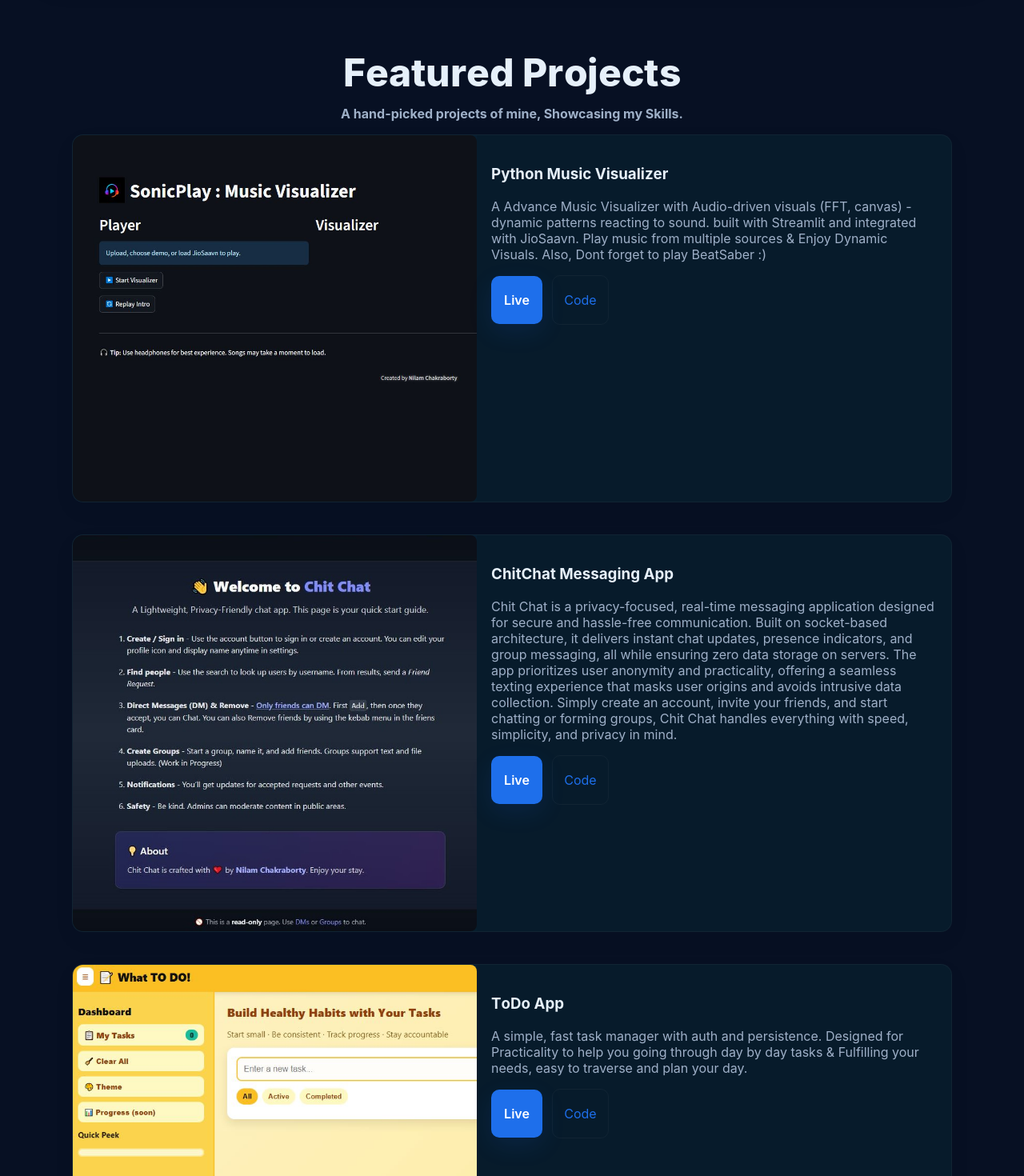
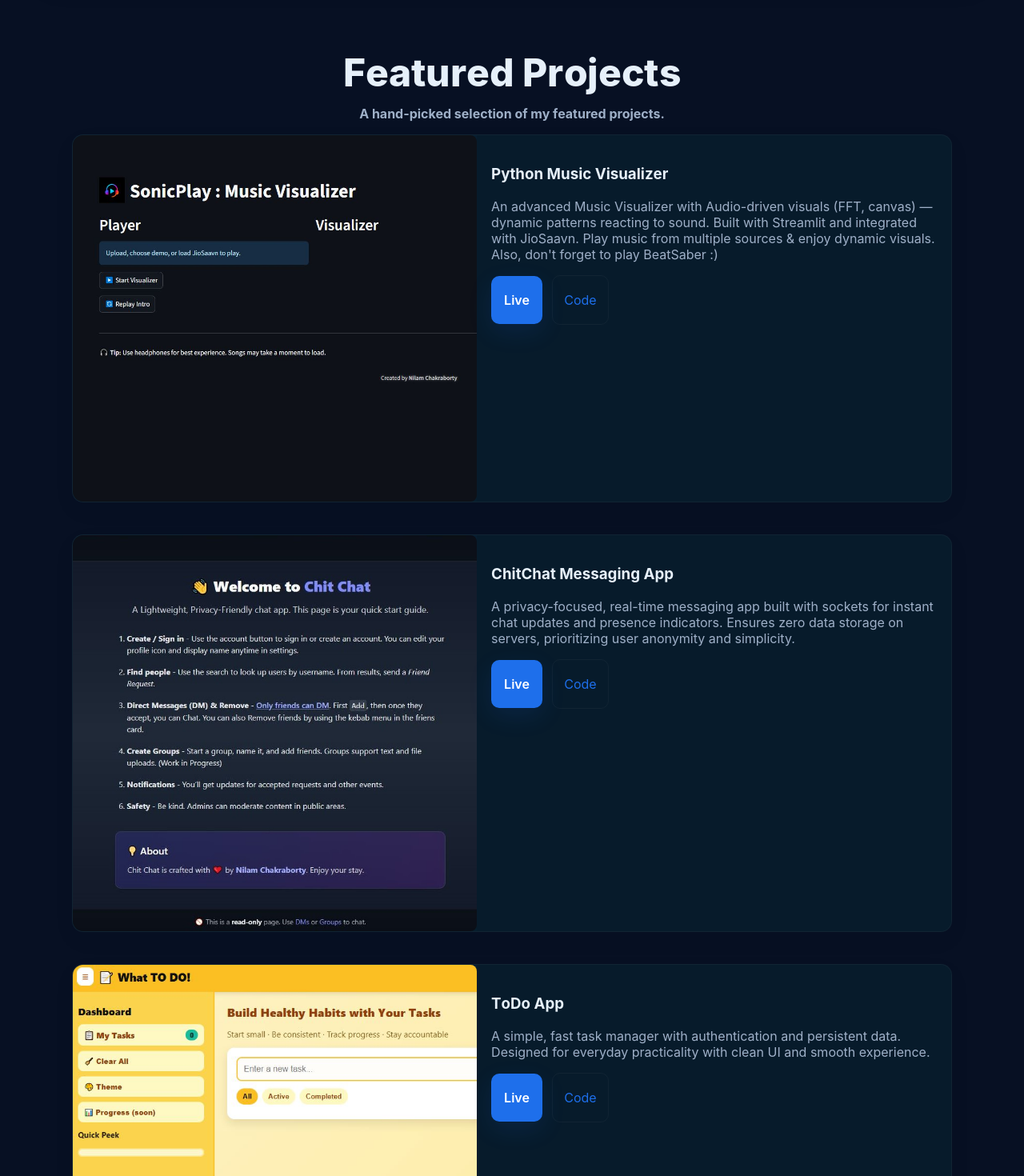
Before and after one commit to NilamXSC/PORTFOLIO, a React (Vite) app: page / in a window 1280 px wide. Shown: the part 1440-2910 px from the top of the page at 80% size. Built offline with nearby package versions, Linux system fonts and the light colour scheme.

Commit message:
Update ProjectsGrid.jsx

```diff
--- a/src/components/ProjectsGrid.jsx
+++ b/src/components/ProjectsGrid.jsx
@@ -4,66 +4,54 @@ import { motion, useReducedMotion } from "framer-motion";
 import AnimatedHeadline from "./AnimatedHeadline";
 
 /**
- * ProjectsGrid — robust image loading with fallback and logging.
+ * ProjectsGrid — desktop: image left / content right
+ * mobile: stacked (image above, content below)
  *
- * Make sure:
- *  - Your project images exist at public/assets/projects/... (committed)
- *  - A fallback placeholder exists at public/assets/projects/placeholder.jpg
- *
- * This file will try:
- *   1) `${BASE_URL}assets/projects/xxx.jpg`
- *   2) `${window.location.origin}/assets/projects/xxx.jpg` (absolute)
- *   3) `${BASE_URL}assets/projects/placeholder.jpg`
+ * ✅ Uses default public asset path:
+ * Place all images in: public/assets/projects/
+ * Example: public/assets/projects/music-visualizer.jpg
  */
-
-const base = import.meta.env.BASE_URL || "/";
 
 const projects = [
   {
     title: "Python Music Visualizer",
-    desc:
-      "A Advance Music Visualizer with Audio-driven visuals (FFT, canvas) - dynamic patterns reacting to sound. built with Streamlit and integrated with JioSaavn.  Play music from multiple sources & Enjoy Dynamic Visuals. Also, Dont forget to play BeatSaber :)",
-    img: "assets/projects/music-visualizer.jpg",
+    desc: "An advanced Music Visualizer with Audio-driven visuals (FFT, canvas) — dynamic patterns reacting to sound. Built with Streamlit and integrated with JioSaavn. Play music from multiple sources & enjoy dynamic visuals. Also, don't forget to play BeatSaber :)",
+    img: "/assets/projects/music-visualizer.jpg",
     github: "https://github.com/NilamXSC/Music-visualizer",
     live: "https://music-visualizer-hxuorbfc6jxffrzaujna37.streamlit.app",
   },
   {
     title: "ChitChat Messaging App",
-    desc:
-      "Chit Chat is a privacy-focused, real-time messaging application designed for secure and hassle-free communication. Built on socket-based architecture, it delivers instant chat updates, presence indicators, and group messaging, all while ensuring zero data storage on servers. The app prioritizes user anonymity and practicality, offering a seamless texting experience that masks user origins and avoids intrusive data collection. Simply create an account, invite your friends, and start chatting or forming groups, Chit Chat handles everything with speed, simplicity, and privacy in mind.",
-    img: "assets/projects/chitchat.jpg",
+    desc: "A privacy-focused, real-time messaging app built with sockets for instant chat updates and presence indicators. Ensures zero data storage on servers, prioritizing user anonymity and simplicity.",
+    img: "/assets/projects/chitchat.jpg",
     github: "https://github.com/NilamXSC/chitchat-textapp",
     live: "https://discord-mock-client.vercel.app/",
   },
   {
     title: "ToDo App",
-    desc:
-      "A simple, fast task manager with auth and persistence. Designed for Practicality to help you going through day by day tasks & Fulfilling your needs, easy to traverse and plan your day.",
-    img: "assets/projects/todo.jpg",
+    desc: "A simple, fast task manager with authentication and persistent data. Designed for everyday practicality with clean UI and smooth experience.",
+    img: "/assets/projects/todo.jpg",
     github: "https://github.com/NilamXSC/todo",
     live: "https://todo-nu-pearl.vercel.app/",
   },
   {
     title: "Movie Buddy",
-    desc:
-      "Movie Buddy is designed to be an intelligent, user-friendly application that helps users find movies and TV shows effortlessly. Instead of endlessly scrolling through lists or relying on algorithms that don’t understand your tastes, Movie Buddy acts as your personalized entertainment assistant. Discover & save movies, built with TMDB and polished UI interactions.",
-    img: "assets/projects/moviebuddy.jpg",
+    desc: "A smart, user-friendly movie discovery app built using TMDB API. Features polished UI, smooth animations, and allows users to explore and save favorite movies.",
+    img: "/assets/projects/moviebuddy.jpg",
     github: "https://github.com/NilamXSC/movie-buddy",
     live: "https://movie-buddy-taupe-rho.vercel.app/index.html",
   },
   {
     title: "House Price Prediction",
-    desc:
-      "House Price Prediction is a machine learning project focused on building an intelligent model that accurately estimates property prices based on a variety of influencing factors such as location, area, number of rooms, amenities, and more. The goal of the project is to analyze key features affecting real estate prices and develop a predictive model capable of providing reliable price estimates, helping both buyers and sellers make more informed decisions.",
-    img: "assets/projects/housingprice.jpg",
+    desc: "A machine learning project that predicts house prices based on multiple influencing factors such as location, size, and amenities using trained regression models.",
+    img: "/assets/projects/housingprice.jpg",
     github: "https://github.com/NilamXSC/housingPrice-prediction",
     live: "https://housingprice-predictionbynilam.streamlit.app/",
   },
   {
-    title: "Get Fit With Me - Gym Trainer Landing Page",
-    desc:
-      "A fully responsive and visually engaging landing page designed for a personal fitness trainer brand. Built with a focus on modern UI/UX principles, it features smooth animations, interactive call-to-action (CTA) buttons, and dynamic form interactions to boost user engagement and lead conversion. The page adapts seamlessly across all devices, includes animated scroll effects, and presents key trainer details, services, testimonials, and a sign-up section, creating a professional first impression and encouraging visitors to join fitness programs.",
-    img: "assets/projects/getfit.jpg",
+    title: "Get Fit With Me — Landing Page",
+    desc: "A fully responsive, visually engaging landing page for fitness trainers. Features smooth animations, interactive CTAs, and adaptive design for all devices.",
+    img: "/assets/projects/getfit.jpg",
     github: "https://github.com/NilamXSC/getfitwithme",
     live: "https://getfitwithme.vercel.app/",
   },
@@ -92,27 +80,24 @@ export default function ProjectsGrid() {
     hidden: {},
     visible: { transition: { staggerChildren: 0.03, delayChildren: 0.04 } },
   };
+
   const titleChar = {
     hidden: { opacity: 0, y: 8 },
     visible: { opacity: 1, y: 0, transition: { duration: 0.26 } },
   };
 
-  const makePrimary = (relPath) => {
-    // normalize base and relPath into a single path that starts with "/"
-    const baseTrim = (base || "/").replace(/\/$/, ""); // e.g. "/mybase" or ""
-    const path = relPath.startsWith("/") ? relPath.slice(1) : relPath;
-    const primary = `${baseTrim ? baseTrim : ""}/${path}`; // may be "/assets/..."
-    return primary;
-  };
-
-  const placeholder = makePrimary("assets/projects/placeholder.jpg");
-
   return (
-    <section id="projects" className="section-gap container-site relative z-10 text-[var(--text)]">
+    <section
+      id="projects"
+      className="section-gap container-site relative z-10 text-[var(--text)]"
+    >
       <div className="text-center mb-8">
-        <AnimatedHeadline text="Featured Projects" className="text-4xl md:text-5xl font-extrabold mb-3" />
+        <AnimatedHeadline
+          text="Featured Projects"
+          className="text-4xl md:text-5xl font-extrabold mb-3"
+        />
         <p className="text-[var(--muted)] max-w-xl mx-auto text-base md:text-lg">
-          <b>A hand-picked projects of mine, Showcasing my Skills.</b>
+          <b>A hand-picked selection of my featured projects.</b>
         </p>
         <div className="mt-3 w-16 h-1 bg-[var(--accent)] mx-auto rounded-full shadow-[0_0_18px_var(--accent)]" />
       </div>
@@ -120,7 +105,6 @@ export default function ProjectsGrid() {
       <div className="grid">
         {projects.map((p, i) => {
           const direction = i % 2 === 0 ? 1 : -1;
-          const primary = makePrimary(p.img);
 
           return (
             <motion.article
@@ -133,72 +117,78 @@ export default function ProjectsGrid() {
               className="project-card card rounded-2xl overflow-hidden bg-[var(--card)]"
               style={{ marginBottom: "2.5rem" }}
             >
-              <div className="project-media" style={{ minHeight: 160 }}>
-                <img
-                  src={primary}
-                  alt={p.title}
-                  className="project-img"
-                  onError={(e) => {
-                    try {
-                      const attempted = e.currentTarget.src;
-                      console.warn(`[ProjectsGrid] primary failed:`, attempted);
-                      // try absolute origin fallback
-                      if (typeof window !== "undefined") {
-                        const abs = `${window.location.origin}${primary.startsWith("/") ? primary : "/" + primary}`;
-                        console.warn(`[ProjectsGrid] trying absolute URL:`, abs);
-                        e.currentTarget.onerror = null;
-                        e.currentTarget.src = abs;
-                        // set a small timer - if absolute fails, next onError will run and we'll set placeholder
-                        setTimeout(() => {
-                          if (e.currentTarget && e.currentTarget.src === abs) {
-                            // nothing — wait for onerror to handle
-                          }
-                        }, 300);
-                        return;
-                      }
-                    } catch (err) {
-                      console.error("[ProjectsGrid] onError handler failure:", err);
-                    }
-                    // final fallback
-                    try {
-                      console.warn(`[ProjectsGrid] switching to placeholder: ${placeholder}`);
-                      e.currentTarget.onerror = null;
-                      e.currentTarget.src = placeholder;
-                    } catch (err) {
-                      // ignore
-                    }
-                  }}
-                  style={{ display: "block", width: "100%", height: "100%", objectFit: "cover" }}
-                />
+              {/* Left: Image */}
+              <div className="project-media">
+                {p.img ? (
+                  <img
+                    src={p.img}
+                    alt={p.title}
+                    className="project-img"
+                    style={{ width: "100%", height: "100%", objectFit: "cover" }}
+                    onError={(e) => (e.target.style.display = "none")}
+                  />
+                ) : (
+                  <div className="project-img project-img--placeholder" />
+                )}
               </div>
 
-              <motion.div className="project-content p-5 md:p-6" initial={{ opacity: 0, y: 6 }} whileInView={{ opacity: 1, y: 0 }} transition={{ delay: 0.06, duration: 0.5 }} viewport={{ once: true, amount: 0.3 }}>
-                <motion.h3 className="text-lg md:text-xl font-semibold mb-2 text-[var(--text)]" variants={titleContainer} initial="hidden" whileInView="visible" viewport={{ once: true, amount: 0.2 }}>
-                  {Array.from(p.title).map((ch, idx) => {
-                    const key = `${p.title}-${idx}`;
-                    const display = ch === " " ? "\u00A0" : ch;
-                    return (
-                      <motion.span key={key} className="inline-block" variants={titleChar} style={{ display: "inline-block" }} aria-hidden>
-                        {display}
-                      </motion.span>
-                    );
-                  })}
+              {/* Right: Content */}
+              <motion.div
+                className="project-content p-5 md:p-6"
+                initial={{ opacity: 0, y: 6 }}
+                whileInView={{ opacity: 1, y: 0 }}
+                transition={{ delay: 0.06, duration: 0.5 }}
+                viewport={{ once: true, amount: 0.3 }}
+              >
+                <motion.h3
+                  className="text-lg md:text-xl font-semibold mb-2 text-[var(--text)]"
+                  variants={titleContainer}
+                  initial="hidden"
+                  whileInView="visible"
+                  viewport={{ once: true, amount: 0.2 }}
+                >
+                  {Array.from(p.title).map((ch, idx) => (
+                    <motion.span
+                      key={`${p.title}-${idx}`}
+                      className="inline-block"
+                      variants={titleChar}
+                      style={{ display: "inline-block" }}
+                    >
+                      {ch === " " ? "\u00A0" : ch}
+                    </motion.span>
+                  ))}
                 </motion.h3>
 
-                <p className="text-[var(--muted)] text-sm mb-4 leading-relaxed">{p.desc}</p>
+                <p className="text-[var(--muted)] text-sm mb-4 leading-relaxed">
+                  {p.desc}
+                </p>
 
                 <div className="flex gap-5 items-center">
                   {p.live ? (
-                    <a className="cta-primary" href={p.live} target="_blank" rel="noreferrer">
+                    <a
+                      className="cta-primary"
+                      href={p.live}
+                      target="_blank"
+                      rel="noreferrer"
+                    >
                       Live
                     </a>
                   ) : (
-                    <span className="cta-ghost" aria-hidden style={{ opacity: 0.75 }}>
+                    <span
+                      className="cta-ghost"
+                      aria-hidden
+                      style={{ opacity: 0.75 }}
+                    >
                       No demo
                     </span>
                   )}
 
-                  <a className="cta-ghost" href={p.github} target="_blank" rel="noreferrer">
+                  <a
+                    className="cta-ghost"
+                    href={p.github}
+                    target="_blank"
+                    rel="noreferrer"
+                  >
                     Code
                   </a>
                 </div>
```
